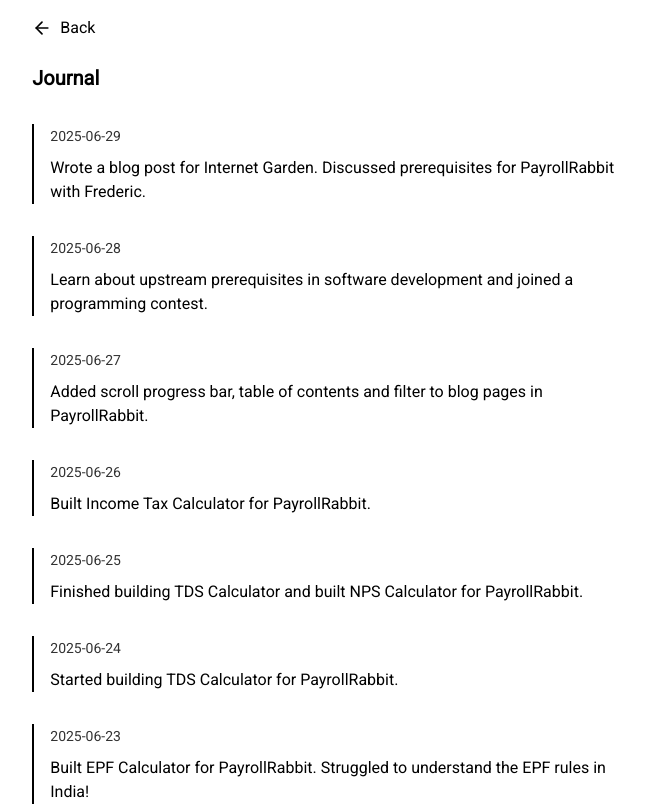
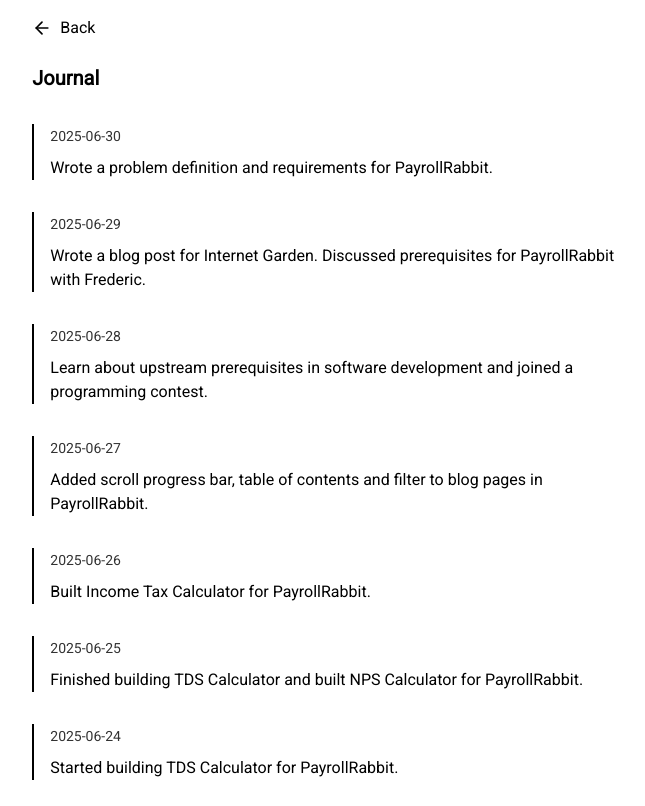
Before and after one commit to minamicode/minamicode.com, a Next.js app: page /journal in a window 1280 px wide. Shown: the top 806 px of the page, without its empty margins (309-954 px from the left). Built offline with nearby package versions, Linux system fonts and the light colour scheme.

Commit message:
add a journal entry

```diff
--- a/src/app/_components/JournalEntries.tsx
+++ b/src/app/_components/JournalEntries.tsx
@@ -6,6 +6,10 @@ type JournalEntry = {
 };
 
 const entries: JournalEntry[] = [
+  {
+    date: "2025-06-30",
+    text: "Wrote a problem definition and requirements for PayrollRabbit.",
+  },
   {
     date: "2025-06-29",
     text: "Wrote a blog post for Internet Garden. Discussed prerequisites for PayrollRabbit with Frederic.",
```
